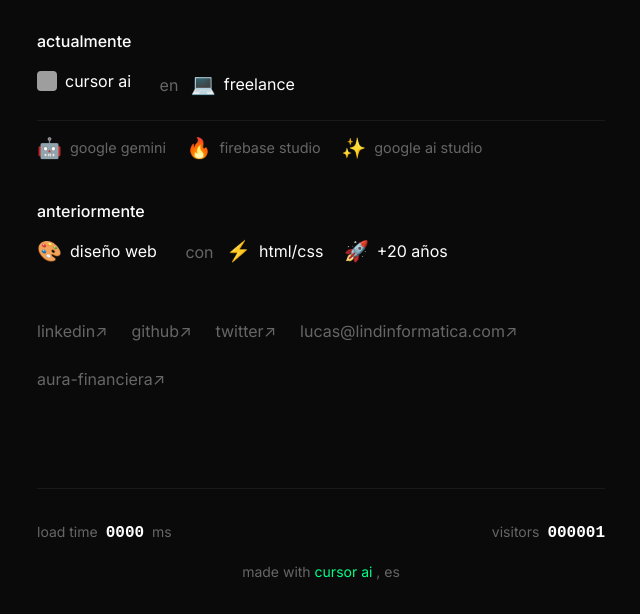
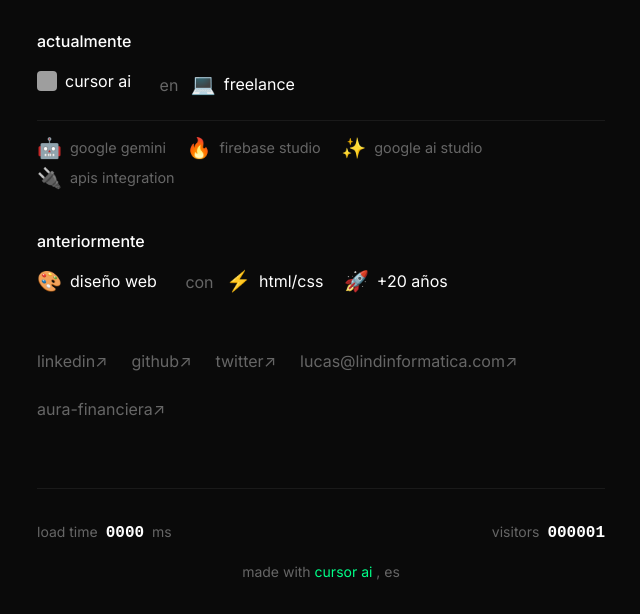
Before and after one commit to lukyskywalkercs/lucas-cv-web, a website: page index.html in a window 1280 px wide. Shown: the part 186-800 px from the top of the page, without its empty margins (319-959 px from the left). Drawn offline with Linux system fonts and the light colour scheme; grey boxes are pictures that could not be loaded.

Commit message:
Añadir APIs integration a herramientas secundarias

```diff
--- a/index.html
+++ b/index.html
@@ -49,6 +49,10 @@
                         <div class="work secondary">
                             <div class="experience-icon">✨</div>
                             <span class="company">google ai studio</span>
+                        </div>
+                        <div class="work secondary">
+                            <div class="experience-icon">🔌</div>
+                            <span class="company">apis integration</span>
                         </div>
                     </div>
                 </div>
```
